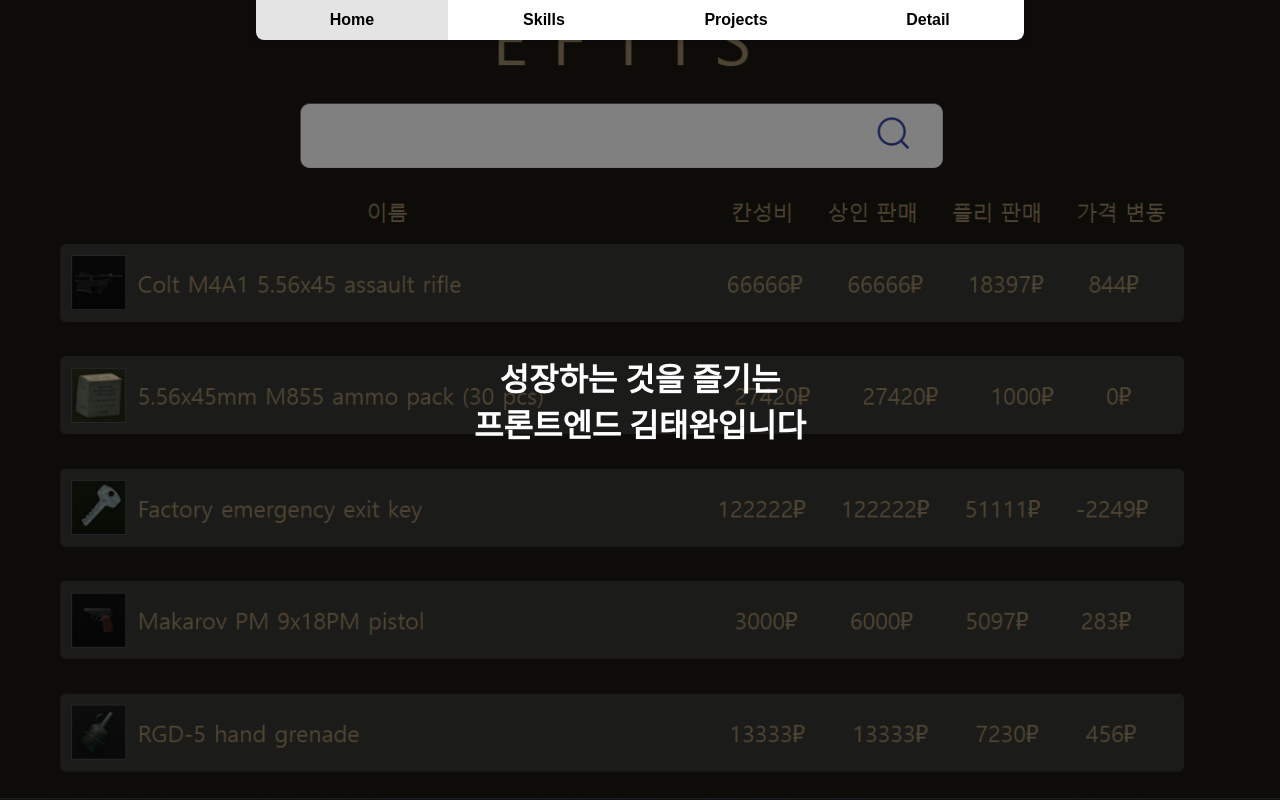
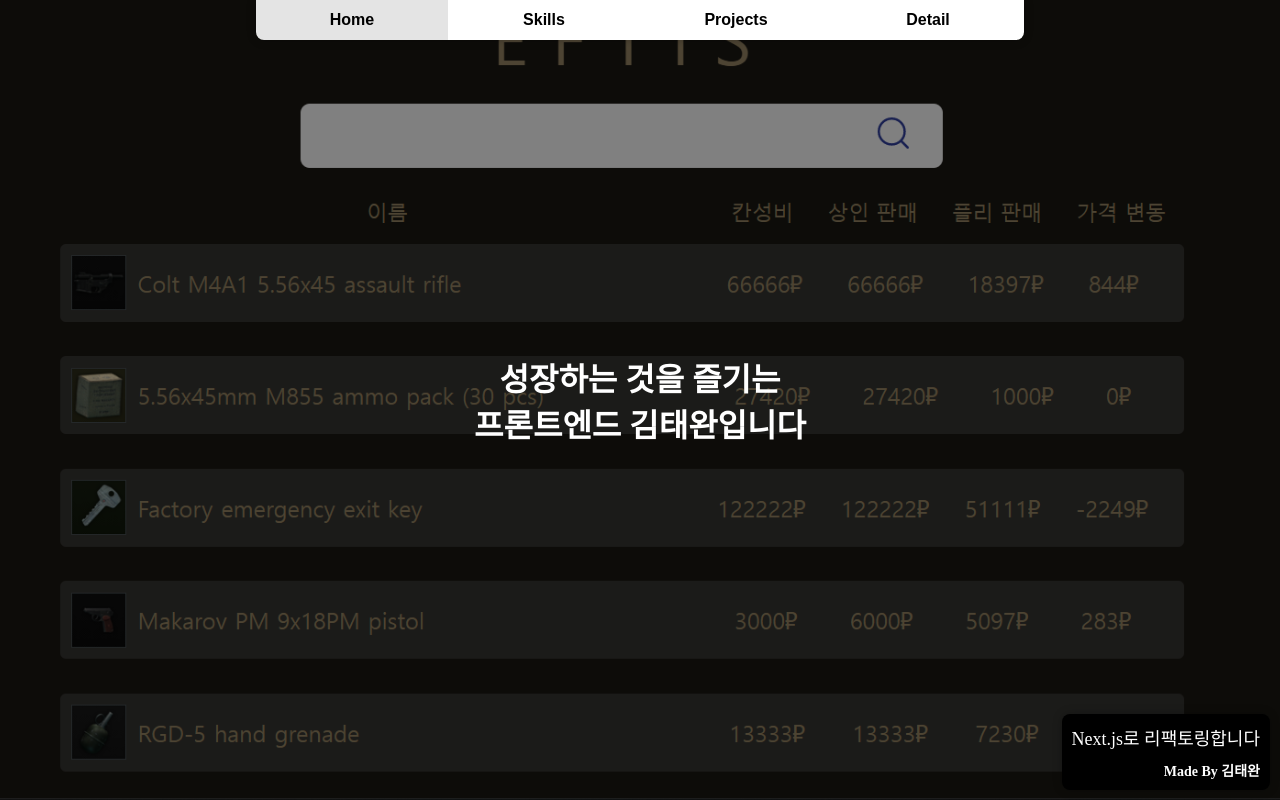
Before and after one commit to ipiyou/ipiyou.github.io, a React (Create React App) app: page / in a window 1280 px wide. Built offline with nearby package versions, Linux system fonts and the light colour scheme.

Commit message:
feat: footer 추가

```diff
--- a/public/index.html
+++ b/public/index.html
@@ -24,7 +24,7 @@
       work correctly both with client-side routing and a non-root public URL.
       Learn how to configure a non-root public URL by running `npm run build`.
     -->
-    <title>React App</title>
+    <title>프론트엔드 김태완의 포트폴리오</title>
   </head>
   <body>
     <noscript>You need to enable JavaScript to run this app.</noscript>
--- a/src/App.tsx
+++ b/src/App.tsx
@@ -6,6 +6,7 @@ import { SkillChart } from "./sections/SkillChart";
 import { GlobalProvider } from "./style/Provider";
 import { useEffect, useState, Dispatch, SetStateAction } from "react";
 import { Header } from "./components/common/Header";
+import { Footer } from "./components/common/Footer";
 
 export type ScrollFnType = Dispatch<SetStateAction<number>>;
 
@@ -25,6 +26,7 @@ function App() {
         <ProjectTimeLine setScroll={setScroll} />
         <Finish setScroll={setScroll} />
       </_Wrapper>
+      <Footer scroll={scroll} />
     </GlobalProvider>
   );
 }
--- /dev/null
+++ b/src/components/common/Footer.tsx
@@ -0,0 +1,43 @@
+import styled, { css } from "styled-components";
+import { _Text } from "./Text";
+
+interface PropsType {
+  scroll: number;
+}
+
+export const Footer = ({ scroll }: PropsType) => {
+  return (
+    <_Wrapper scroll={scroll}>
+      <_Text size="18px">Next.js로 리팩토링합니다</_Text>
+      <_Text size="14px" weight="bold">
+        Made By 김태완
+      </_Text>
+    </_Wrapper>
+  );
+};
+
+const _Wrapper = styled.div<PropsType>`
+  position: fixed;
+  display: flex;
+  flex-direction: column;
+  align-items: end;
+  gap: 10px;
+  bottom: 10px;
+  right: 10px;
+  padding: 10px;
+  border-radius: ${({ theme }) => theme.radius.medium};
+  background-color: ${({ theme }) => theme.color.white};
+  box-shadow: ${({ theme }) => theme.shadow.item};
+  ${({ theme, scroll }) => {
+    const color = theme.color;
+    const reverseColor = (whatColor: boolean) =>
+      color[whatColor ? "white" : "black"];
+    return css`
+      background-color: ${reverseColor(!!scroll)};
+      transition: 0.5s;
+      ${_Text} {
+        transition: 0.5s;
+        color: ${reverseColor(!scroll)}
+    `;
+  }}
+`;
```
